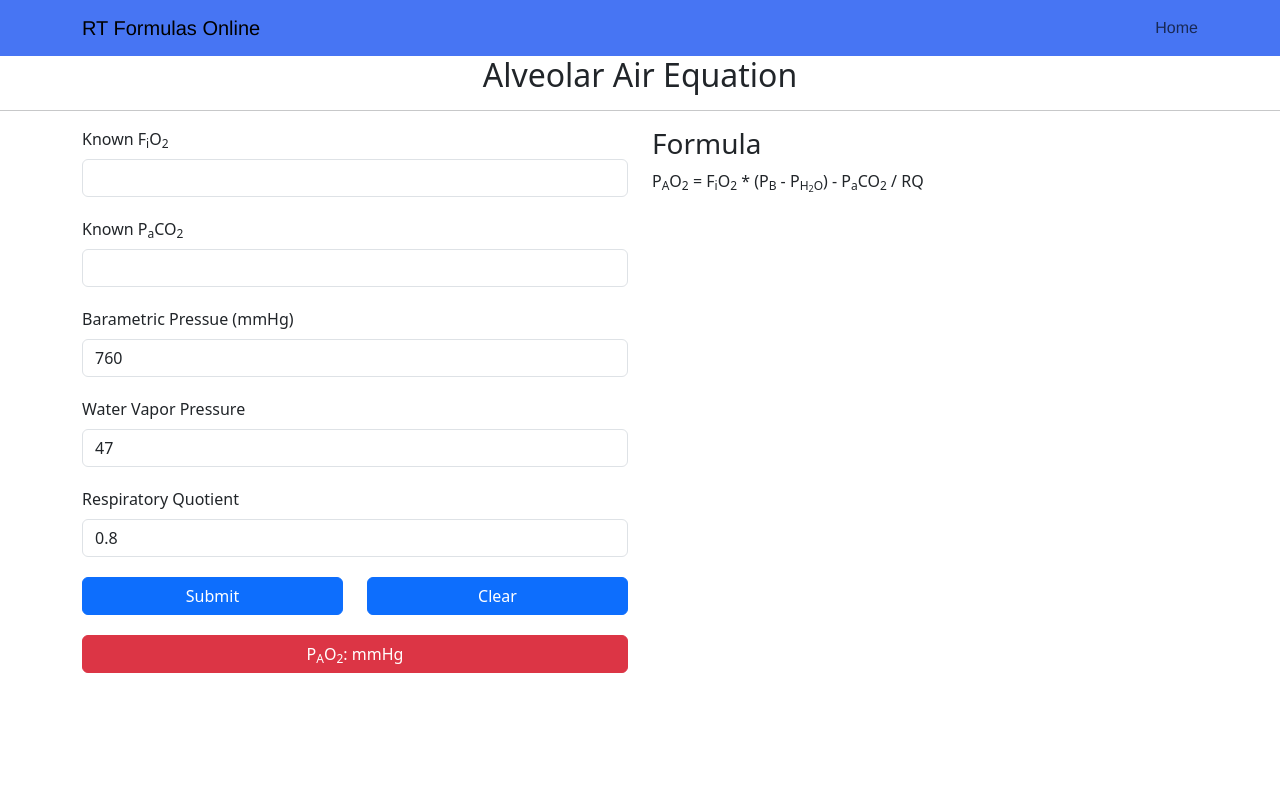
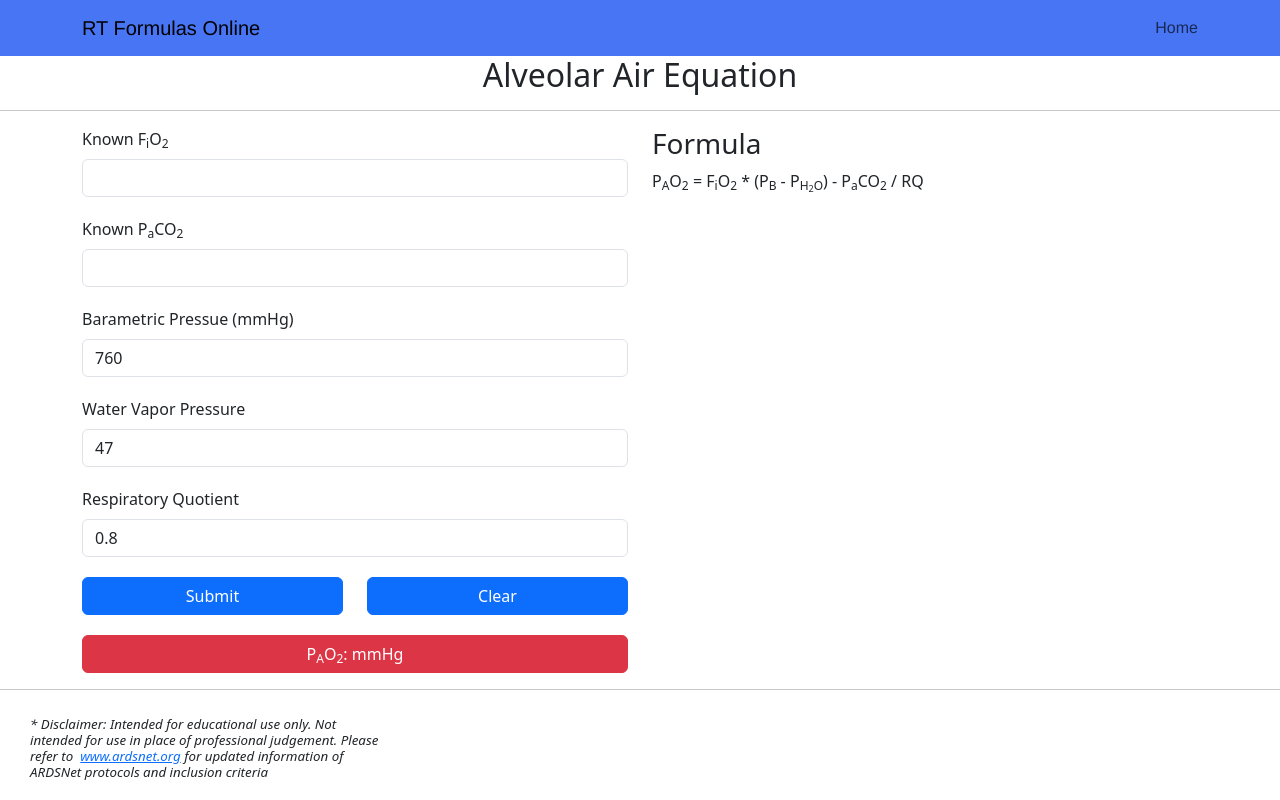
Before and after one commit to ecogle/new-rtformulas-online, a React (Create React App) app: page /alveolarairequation in a window 1280 px wide. Built offline with nearby package versions, Linux system fonts and the light colour scheme.

Commit message:
Added footer

```diff
--- a/src/Pages/Formulas/AlveolarAirEquation.js
+++ b/src/Pages/Formulas/AlveolarAirEquation.js
@@ -9,6 +9,7 @@ import PAO2 from "../../components/Subs/PAlvO2";
 import Pb from "../../components/Subs/Pb";
 import PH2O from "../../components/Subs/PH2O";
 import "../../index.css";
+import Footer from "../../components/footer/footer";
 
 export default function AlveolarAirEquation() {
   const [kfio2, setKfio2] = useState("");
@@ -136,6 +137,7 @@ export default function AlveolarAirEquation() {
           </Col>
         </Row>
       </Container>
+      <Footer />
     </>
   );
 }
--- a/src/Pages/Formulas/Pao2fiosration.js
+++ b/src/Pages/Formulas/Pao2fiosration.js
@@ -5,6 +5,7 @@ import PageTitle from "../../components/PageTitle/PageTitle";
 import PaO2 from "../../components/Subs/Pao2";
 import Fio2 from "../../components/Subs/Fio2";
 import { ValidateFiO2, ValidateNumber } from "../../Utilities/Utilities";
+import Footer from "../../components/footer/footer";
 
 export default function PaO2FiO2Ratio() {
   const [kpao2, setKpao2] = useState("");
@@ -94,6 +95,7 @@ export default function PaO2FiO2Ratio() {
           </Col>
         </Row>
       </Container>
+      <Footer />
     </>
   );
 }
```
